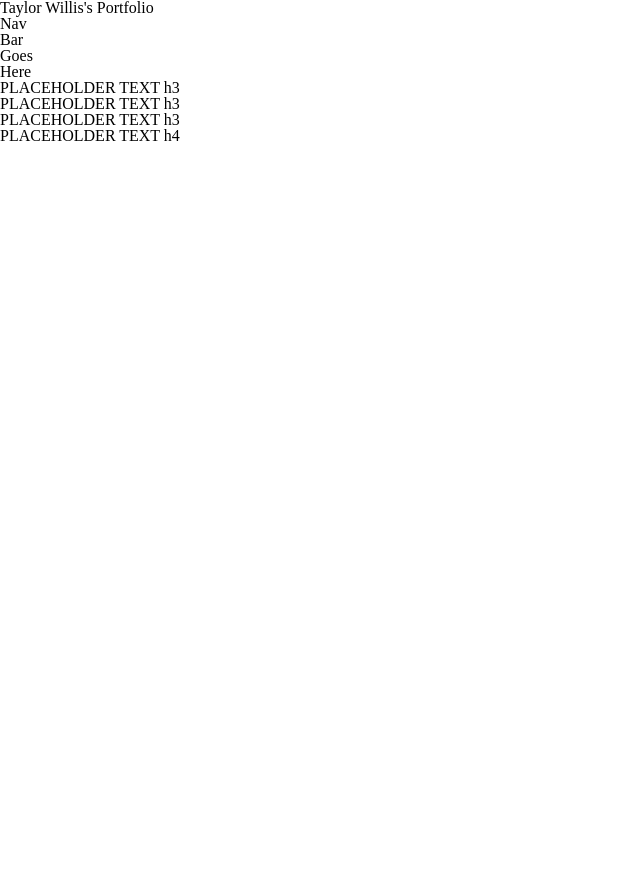
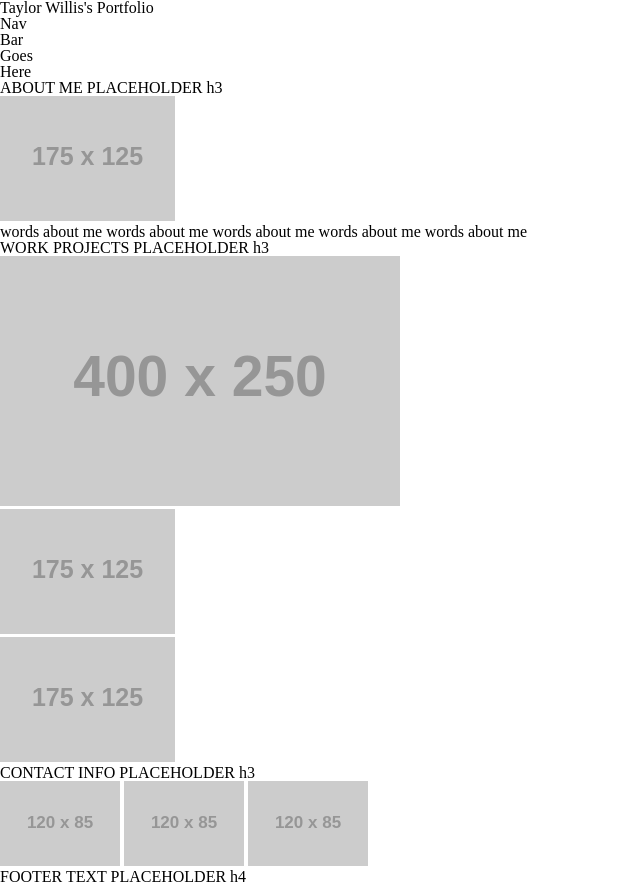
Before and after one commit to t-willis/portfolio-html-css-projects, a plain HTML site: page index.html in a window 1280 px wide. Shown: the whole page, without its empty margins (0-640 px from the left). Before the commit the page ends 800 px from the top, so only its background shows below. Drawn offline with Linux system fonts and the light colour scheme; placeholder pictures from the web are drawn by us.

Commit message:
added hierarchy within main, added placeholder images with alt tags

```diff
--- a/index.html
+++ b/index.html
@@ -33,18 +33,34 @@
     <!-- MAIN CONTENT -->
     <main class="content">
 
-        <article id="about-me">
-            <h3>PLACEHOLDER TEXT h3</h3>
-        </article>
+        <section id="about-me">
+            <h3>ABOUT ME PLACEHOLDER h3</h3>
+            <img src="https://placehold.co/175x125" alt="About Me section image">
+            <article>words about me words about me words about me words about me words about me </article>
+        </section>
 
 
         <section id="work-projects">
-            <h3>PLACEHOLDER TEXT h3</h3>
+            <h3>WORK PROJECTS PLACEHOLDER h3</h3>
+            <figure class="feat-proj">
+                <img src="https://placehold.co/400x250" alt="Featured Project image">
+            </figure>
+
+            <figure class="reg-proj">
+                <img src="https://placehold.co/175x125" alt="Regular project 1">
+            </figure>
+
+            <figure class="reg-proj">
+                <img src="https://placehold.co/175x125" alt="Regular project 2">
+            </figure>
         </section>
 
 
         <address id="contact-info">
-            <h3>PLACEHOLDER TEXT h3</h3>
+            <h3>CONTACT INFO PLACEHOLDER h3</h3>
+            <img src="https://placehold.co/120x85" alt="contact 1">
+            <img src="https://placehold.co/120x85" alt="contact 2">
+            <img src="https://placehold.co/120x85" alt="contact 3">
         </address>
 
     </main>
@@ -55,7 +71,7 @@
 
     <!-- FOOTER -->
     <footer>
-        <h4>PLACEHOLDER TEXT h4</h4>
+        <h4>FOOTER TEXT PLACEHOLDER h4</h4>
     </footer>
 
 
```
